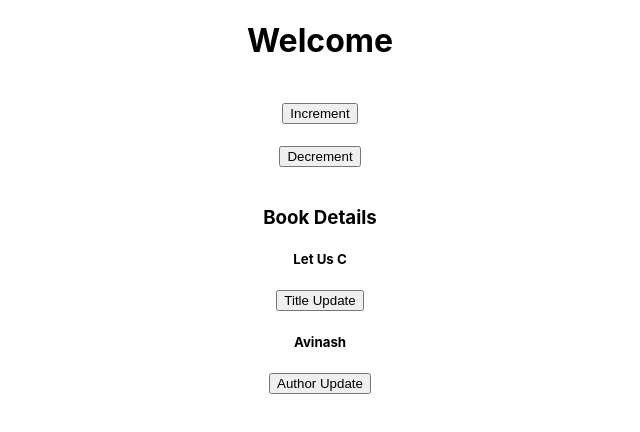
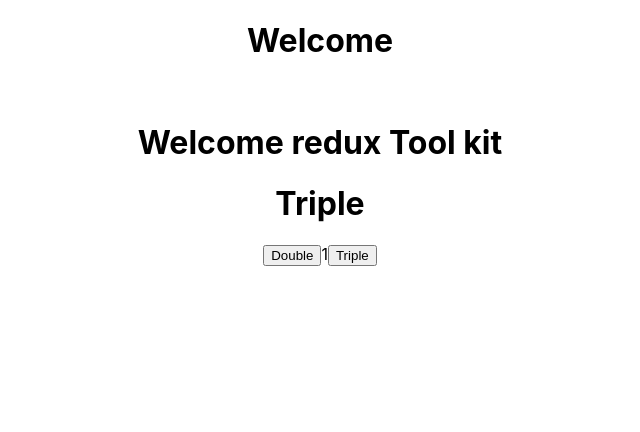
Before and after one commit to Avinashvns/redux_react, a React (Create React App) app: page / in a window 1280 px wide. Shown: the top 432 px of the page, without its empty margins (320-960 px from the left). Built offline with nearby package versions, Linux system fonts and the light colour scheme.

Commit message:
count used redux toolkit

```diff
--- a/src/App.js
+++ b/src/App.js
@@ -1,16 +1,18 @@
 import logo from './logo.svg';
 import './App.css';
-import MyCounter from './redux page/count';
-import Book from './redux page/Book';
+import Counttool from './redux page/Count_toolkit';
+// import MyCounter from './redux page/count';
+// import Book from './redux page/Book';
 
 function App() {
   return (
     <div className="App">
       <h1 style={{ textAlign: 'center' }}>Welcome</h1>
       <br />
-      <MyCounter />
+      {/* <MyCounter />
       <br />
-      <Book />
+      <Book /> */}
+      <Counttool />
     </div>
   );
 }
--- a/src/index.js
+++ b/src/index.js
@@ -5,25 +5,23 @@
 
 import { Provider } from 'react-redux';
 
-import { createStore } from 'redux';
-import counterReducer from './redux Services/reducer/Count_reducer';
-import bookData from './redux Services/reducer/Book_reducer';
+//  React redux
+// import { createStore } from 'redux';
+// import counterReducer from './redux Services/reducer/Count_reducer';
+// import bookData from './redux Services/reducer/Book_reducer';
 
-const counterStore = createStore(counterReducer);
-const bookStore = createStore(bookData);
+// const counterStore = createStore(counterReducer);
+// const bookStore = createStore(bookData);
 
-// const root = ReactDOM.createRoot(document.getElementById('root'));
-// root.render(
-//   <React.StrictMode>
-//     <App />
-//   </React.StrictMode>
-// );
+// Using React Toolkit
+import store from './reduxtoolkit/Store_toolkit'
 
 ReactDOM.render(
-  <Provider store={counterStore} >
-    <Provider store={bookStore} >
-      <App />
-    </Provider>
+  // <Provider store={counterStore} >
+  <Provider store={store} >
+    {/* <Provider store={bookStore} > */}
+    <App />
+    {/* </Provider> */}
     {/*  */}
   </Provider>,
 
--- /dev/null
+++ b/src/redux page/Count_toolkit.jsx
@@ -0,0 +1,40 @@
+
+import { useSelector, useDispatch } from "react-redux";
+
+import { double, triple } from "../reduxtoolkit/reducer/count";
+
+
+const Counttool = () => {
+
+    const count = useSelector((state) => state.counter.value)
+
+    const dispatch = useDispatch();
+
+    return (
+        <div className="App">
+            <h1>Welcome redux Tool kit</h1>
+
+            {/* Letest */}
+            <h1>Triple</h1>
+            <button
+                aria-label="value"
+                onClick={() => dispatch(double())}
+            >
+                Double
+            </button>
+
+            <span>{count}</span>
+
+            <button
+                aria-label="value"
+                onClick={() => dispatch(triple())}
+            >
+                Triple
+            </button>
+
+        </div>
+    );
+}
+
+
+export default Counttool;
--- a/src/reduxtoolkit/Store_toolkit.jsx
+++ b/src/reduxtoolkit/Store_toolkit.jsx
@@ -0,0 +1,9 @@
+
+import { configureStore } from "@reduxjs/toolkit";
+import countReducer from './reducer/count'
+
+export default configureStore({
+    reducer: {
+        counter: countReducer
+    },
+})
--- a/src/reduxtoolkit/reducer/count.jsx
+++ b/src/reduxtoolkit/reducer/count.jsx
@@ -1,18 +1,18 @@
 import { createSlice } from '@reduxjs/toolkit'
 
 export const counterSlice = createSlice({
-    name: 'count',
+    name: 'counter',
     initialState: {
         value: 1,
     },
     reducers: {
         double: (state) => {
-            state.value += 2
+            state.value *= 2
         },
 
 
         triple: (state) => {
-            state.value -= 3
+            state.value /= 2
         },
 
     },
```
